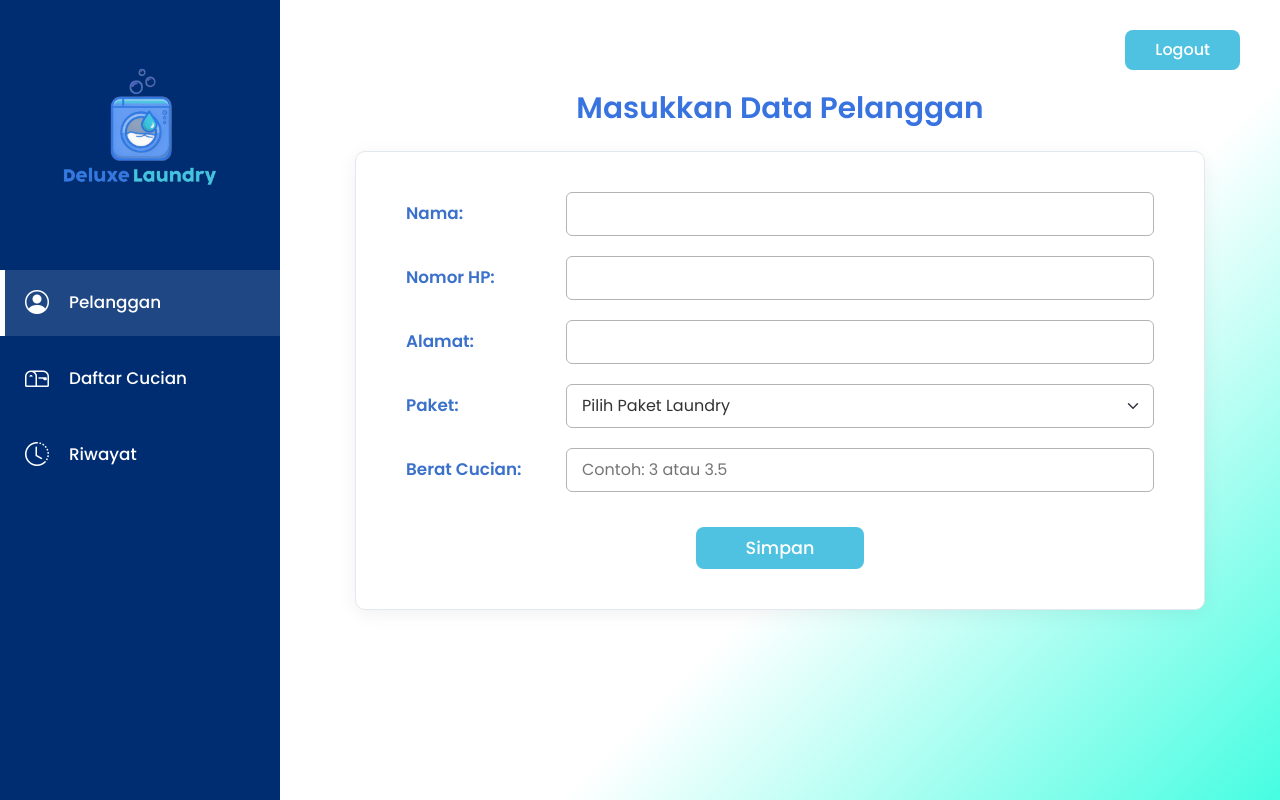
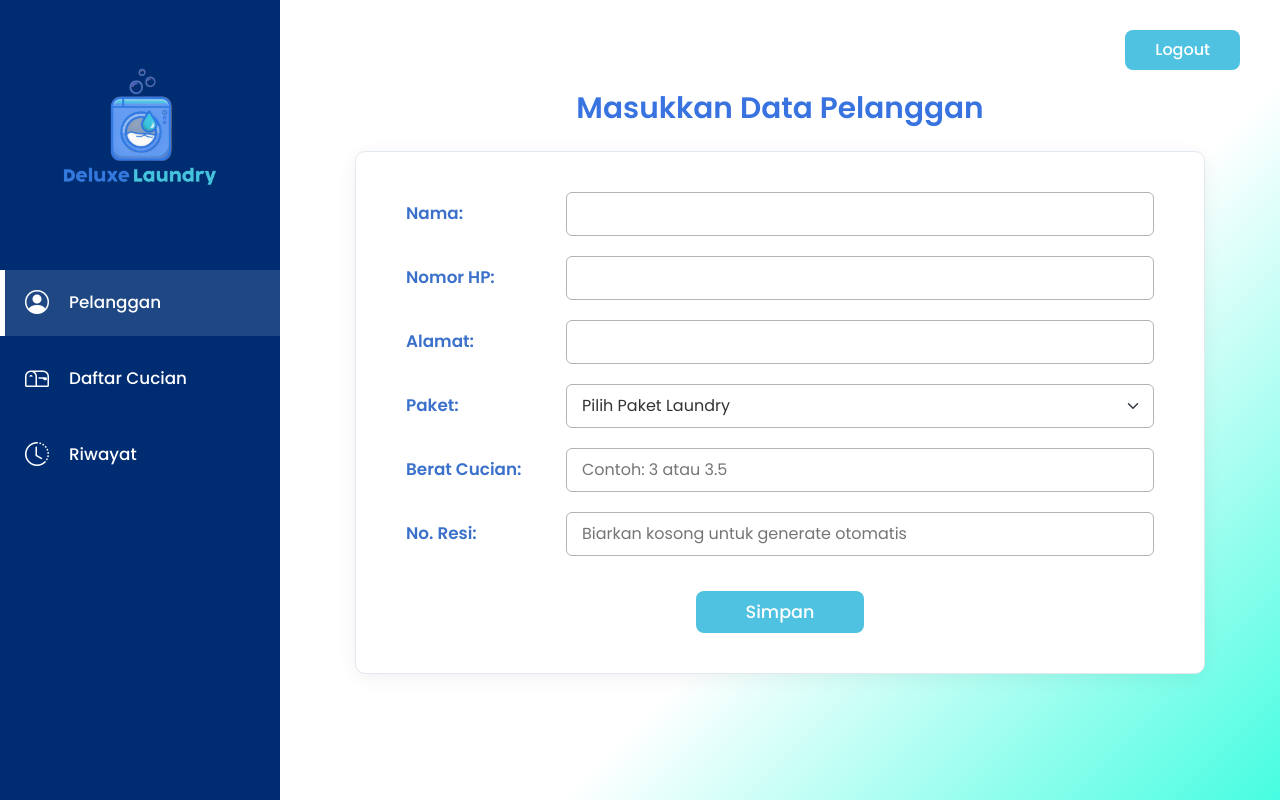
Before and after one commit to sepdiantoro11/pweb-UAS, a CodeIgniter app: page /pwebUAS/pelanggan in a window 1280 px wide. Run offline with CodeIgniter, Linux system fonts and the light colour scheme; the visitor is signed in with stand-in values (Sample User, id 1); data comes from the database, SQL or seed files in the repository.

Commit message:
Menambahkan fitur nomor resi

```diff
--- a/application/controllers/Daftarcucian.php
+++ b/application/controllers/Daftarcucian.php
@@ -89,6 +89,7 @@ class Daftarcucian extends CI_Controller {
             $alamat   = $this->input->post('alamat', TRUE);
             $id_paket = $this->input->post('paket', TRUE);
             $berat    = $this->input->post('berat', TRUE);
+            $no_resi  = $this->input->post('no_resi', TRUE);
 
             // Update data pelanggan
             $data_pelanggan = array(
@@ -107,7 +108,8 @@ class Daftarcucian extends CI_Controller {
             $data_cucian = array(
                 'id_paket'      => $id_paket,
                 'berat_laundry' => $berat,
-                'total_biaya'   => $total_biaya
+                'total_biaya'   => $total_biaya,
+                'no_resi'       => $no_resi
             );
             $this->Daftarcucian_model->updateCucian($id, $data_cucian);
 
--- a/application/controllers/Pelanggan.php
+++ b/application/controllers/Pelanggan.php
@@ -35,6 +35,7 @@ class Pelanggan extends CI_Controller {
             $alamat    = $this->input->post('alamat', TRUE);
             $id_paket  = $this->input->post('paket', TRUE);
             $berat     = $this->input->post('berat', TRUE);
+            $no_resi   = $this->input->post('no_resi', TRUE);
 
             $pelanggan = $this->Pelanggan_model->get_pelanggan_by_creds($nama, $nomor_hp);
 
@@ -61,6 +62,10 @@ class Pelanggan extends CI_Controller {
 
             $status_cucian = 'Diproses';
 
+            if (empty($no_resi)) {
+                $no_resi = $this->Pelanggan_model->generate_no_resi();
+            }
+
             $data_cucian = array(
                 'id_pelanggan'  => $id_pelanggan,
                 'id_kasir'      => $id_kasir,
@@ -68,7 +73,8 @@ class Pelanggan extends CI_Controller {
                 'berat_laundry' => $berat,
                 'total_biaya'   => $total_biaya,
                 'tgl_masuk'     => $tgl_masuk,
-                'status_cucian' => $status_cucian
+                'status_cucian' => $status_cucian,
+                'no_resi'       => $no_resi
             );
 
             $this->Pelanggan_model->insert_cucian($data_cucian);
--- a/application/models/Daftarcucian_model.php
+++ b/application/models/Daftarcucian_model.php
@@ -69,6 +69,7 @@ class Daftarcucian_model extends CI_Model {
 
         $data_riwayat = array(
             'id_cucian'             => $cucian['id_cucian'],
+            'no_resi'               => $cucian['no_resi'],
             'nama_pelanggan_arsip'  => $cucian['nama_pelanggan'],
             'nama_paket_arsip'      => $cucian['nama_paket'],
             'total_biaya_final'     => $cucian['total_biaya'],
--- a/application/models/Pelanggan_model.php
+++ b/application/models/Pelanggan_model.php
@@ -26,4 +26,25 @@ class Pelanggan_model extends CI_Model {
     public function insert_cucian($data) {
         return $this->db->insert('daftar_cucian', $data);
     }
+
+    public function generate_no_resi() {
+        $prefix = 'LND-' . date('Ymd') . '-';
+
+        $this->db->select('no_resi');
+        $this->db->like('no_resi', $prefix, 'after');
+        $this->db->order_by('no_resi', 'DESC');
+        $this->db->limit(1);
+        $query = $this->db->get('daftar_cucian');
+        $last = $query->row_array();
+
+        if ($last && !empty($last['no_resi'])) {
+            $parts = explode('-', $last['no_resi']);
+            $last_seq = (int)end($parts);
+            $new_seq = str_pad($last_seq + 1, 3, '0', STR_PAD_LEFT);
+        } else {
+            $new_seq = '001';
+        }
+
+        return $prefix . $new_seq;
+    }
 }
--- a/application/views/daftarcucian/index.php
+++ b/application/views/daftarcucian/index.php
@@ -290,7 +290,7 @@
                     <thead>
                         <tr>
                             <th>No</th>
-                            <th>ID Cucian</th>
+                            <th>No. Resi</th>
                             <th>Nama Pelanggan</th>
                             <th>Nama Paket</th>
                             <th>Kasir</th>
@@ -307,7 +307,7 @@
                             <?php foreach ($daftar_cucian as $c): ?>
                                 <tr>
                                     <td><?php echo $no++; ?></td>
-                                    <td><?php echo $c['id_cucian']; ?></td>
+                                    <td><?php echo htmlspecialchars($c['no_resi']); ?></td>
                                     <td><?php echo htmlspecialchars($c['nama_pelanggan']); ?></td>
                                     <td><?php echo htmlspecialchars($c['nama_paket']); ?></td>
                                     <td><?php echo htmlspecialchars($c['nama_kasir']); ?></td>
--- a/application/views/pelanggan/index.php
+++ b/application/views/pelanggan/index.php
@@ -343,6 +343,11 @@
                     <div class="error-validation"><?php echo form_error('berat', '', ''); ?></div>
                 <?php endif; ?>
 
+                <div class="form-group-row">
+                    <label class="label-field" for="no_resi">No. Resi:</label>
+                    <input type="text" class="input-field" id="no_resi" name="no_resi" value="<?php echo set_value('no_resi'); ?>" placeholder="Biarkan kosong untuk generate otomatis" autocomplete="off">
+                </div>
+
                 <div class="button-action-area">
                     <button type="submit" class="btn-simpan">Simpan</button>
                 </div>
--- a/application/views/riwayat/index.php
+++ b/application/views/riwayat/index.php
@@ -266,6 +266,7 @@
                             <th>No</th>
                             <th>ID Riwayat</th>
                             <th>ID Cucian</th>
+                            <th>No. Resi</th>
                             <th>Nama Pelanggan</th>
                             <th>Nama Paket</th>
                             <th>Total Biaya</th>
@@ -281,6 +282,7 @@
                                     <td><?php echo $no++; ?></td>
                                     <td><?php echo $r['id_riwayat']; ?></td>
                                     <td><?php echo $r['id_cucian']; ?></td>
+                                    <td><?php echo htmlspecialchars($r['no_resi']); ?></td>
                                     <td><?php echo htmlspecialchars($r['nama_pelanggan_arsip']); ?></td>
                                     <td><?php echo htmlspecialchars($r['nama_paket_arsip']); ?></td>
                                     <td>Rp <?php echo number_format($r['total_biaya_final'], 0, ',', '.'); ?></td>
@@ -296,7 +298,7 @@
                             <?php endforeach; ?>
                         <?php else: ?>
                             <tr>
-                                <td colspan="8">
+                                <td colspan="9">
                                     <div class="table-empty">
                                         <i class="bi bi-inbox"></i>
                                         Belum ada data riwayat transaksi.
```
Also changed, not shown: application/views/daftarcucian/edit.php (+8 -0 lines).
